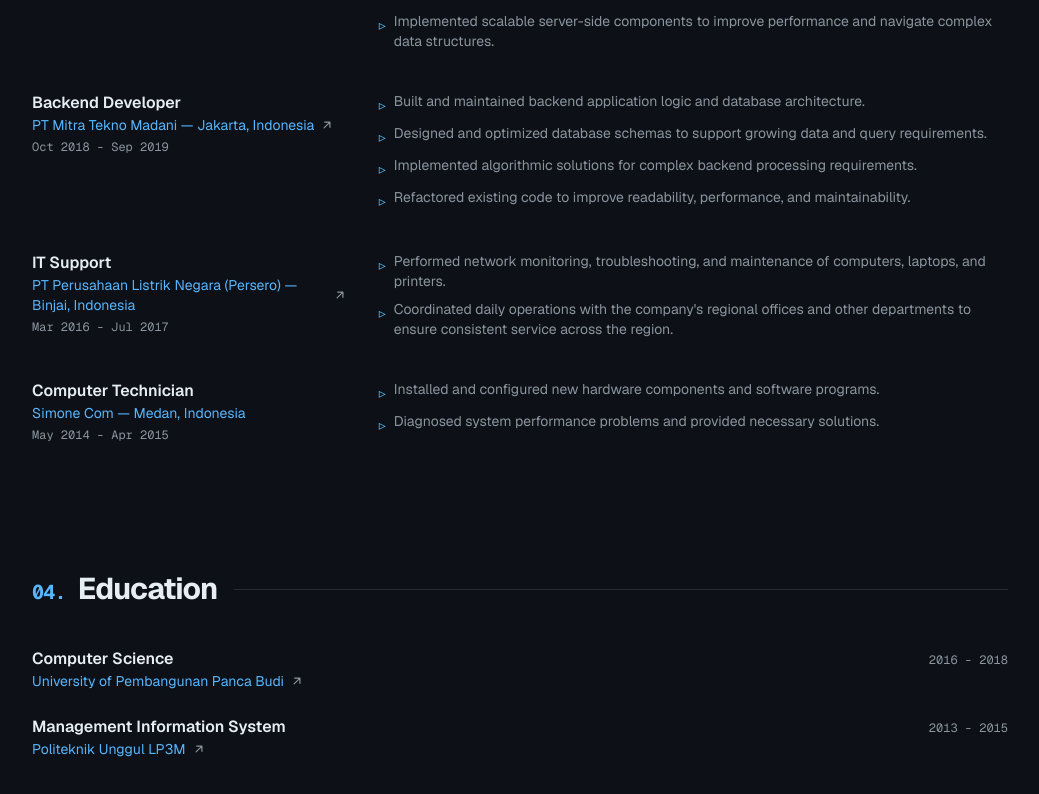
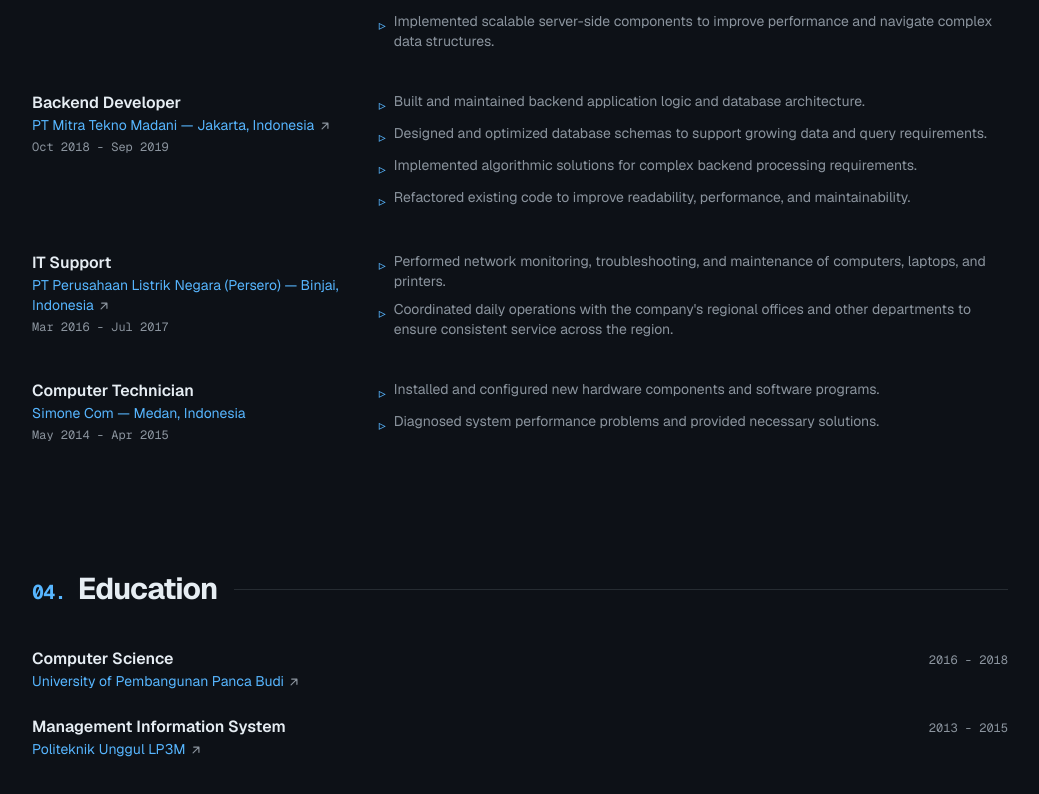
Before and after one commit to Hameedo79/portfolio, a Next.js app: page / in a window 1280 px wide. Shown: the part 2686-3480 px from the top of the page, without its empty margins (120-1159 px from the left). Built offline with nearby package versions, Linux system fonts and the light colour scheme.

Commit message:
Add custom 404 page and fix link icon inline flow

```diff
--- /dev/null
+++ b/src/app/not-found.tsx
@@ -0,0 +1,26 @@
+import Link from "next/link";
+import { GoBackButton } from "@/components/GoBackButton";
+
+export default function NotFound() {
+  return (
+    <main className="mx-auto flex min-h-[90vh] max-w-5xl flex-col items-center justify-center px-6 text-center">
+      <p className="font-mono text-accent">404</p>
+      <h1 className="mt-2 text-4xl font-bold tracking-tight text-foreground sm:text-6xl">
+        Page not found
+      </h1>
+      <p className="mt-6 max-w-md text-foreground-muted">
+        The page you&apos;re looking for doesn&apos;t exist or may have been
+        moved.
+      </p>
+      <div className="mt-10 flex flex-wrap justify-center gap-4 font-mono text-sm">
+        <Link
+          href="/"
+          className="rounded border border-accent px-6 py-3.5 text-accent transition-colors hover:bg-accent-soft"
+        >
+          Go to homepage
+        </Link>
+        <GoBackButton />
+      </div>
+    </main>
+  );
+}
--- a/src/components/Education.tsx
+++ b/src/components/Education.tsx
@@ -18,15 +18,15 @@ export function Education() {
             >
               <div>
                 <p className="font-semibold text-foreground">{item.degree}</p>
-                <p className="flex items-center gap-1.5 text-sm text-accent">
-                  {item.institution}
+                <p className="text-sm text-accent">
+                  {item.institution}{" "}
                   {item.link && (
                     <a
                       href={item.link}
                       target="_blank"
                       rel="noreferrer"
                       aria-label={`Open ${item.institution}`}
-                      className="text-foreground-muted transition-colors hover:text-accent"
+                      className="inline-block align-middle text-foreground-muted transition-colors hover:text-accent"
                     >
                       <svg
                         viewBox="0 0 24 24"
--- a/src/components/Experience.tsx
+++ b/src/components/Experience.tsx
@@ -17,15 +17,15 @@ export function Experience() {
             <div className="grid gap-2 sm:grid-cols-[1fr_2fr] sm:gap-8">
               <div>
                 <p className="font-semibold text-foreground">{job.role}</p>
-                <p className="flex items-center gap-1.5 text-sm text-accent">
-                  {job.company}
+                <p className="text-sm text-accent">
+                  {job.company}{" "}
                   {job.link && (
                     <a
                       href={job.link}
                       target="_blank"
                       rel="noreferrer"
                       aria-label={`Open ${job.company}`}
-                      className="text-foreground-muted transition-colors hover:text-accent"
+                      className="inline-block align-middle text-foreground-muted transition-colors hover:text-accent"
                     >
                       <svg
                         viewBox="0 0 24 24"
--- /dev/null
+++ b/src/components/GoBackButton.tsx
@@ -0,0 +1,13 @@
+"use client";
+
+export function GoBackButton() {
+  return (
+    <button
+      type="button"
+      onClick={() => window.history.back()}
+      className="rounded border border-foreground-muted/30 px-6 py-3.5 font-mono text-sm text-foreground-muted transition-colors hover:border-accent hover:text-accent"
+    >
+      Go back
+    </button>
+  );
+}
```
